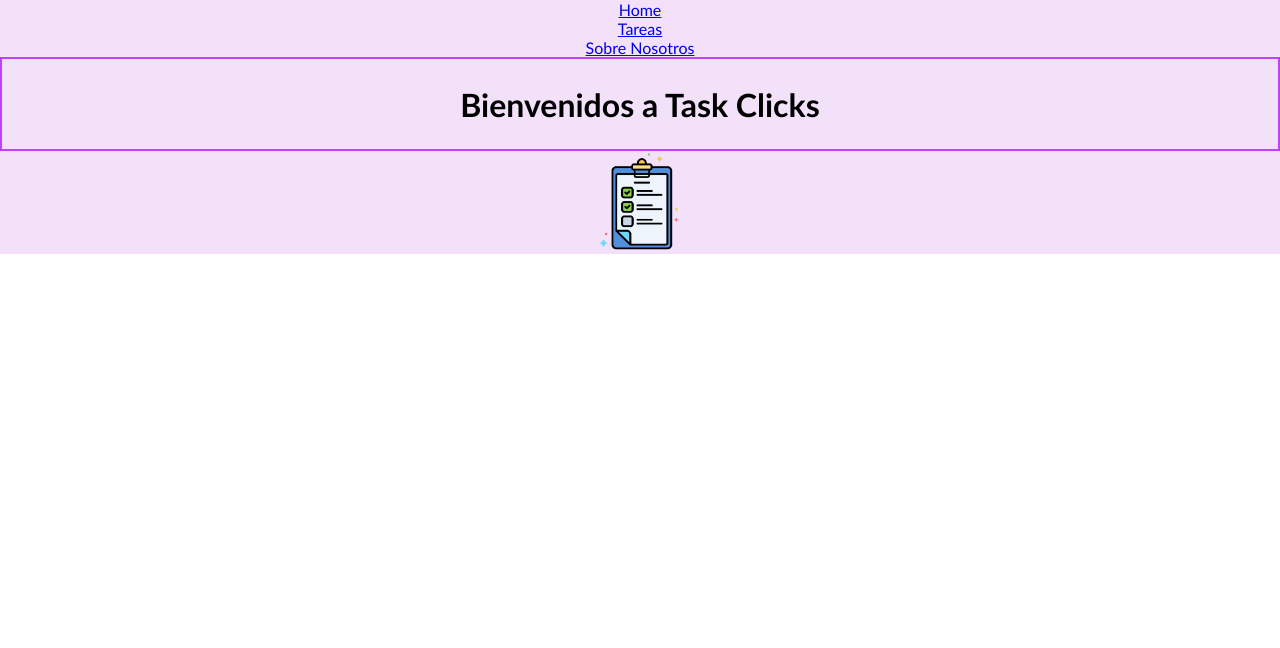
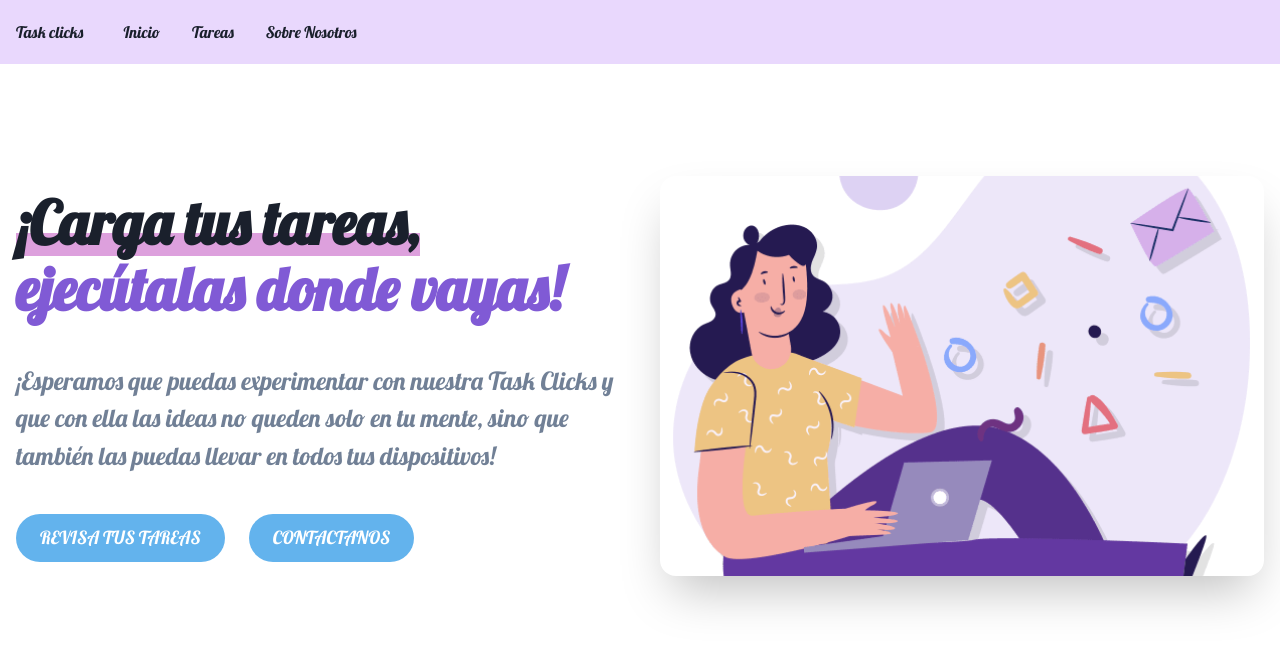
Before and after one commit to Nifemarquez13/TaskList, a React (Vite) app: page / in a window 1280 px wide. Shown: the top 648 px of the page. Built offline with nearby package versions, Linux system fonts and the light colour scheme.

Commit message:
Implementación de primera parte de Chakra UI

```diff
--- a/index.html
+++ b/index.html
@@ -3,6 +3,9 @@
   <head>
     <meta charset="UTF-8" />
     <link rel="icon" type="image/svg+xml" href="/vite.svg" />
+    <link rel="preconnect" href="https://fonts.googleapis.com">
+<link rel="preconnect" href="https://fonts.gstatic.com" crossorigin>
+<link href="https://fonts.googleapis.com/css2?family=Lobster&family=Pacifico&family=Prompt:ital,wght@1,200&display=swap" rel="stylesheet">
     <meta name="viewport" content="width=device-width, initial-scale=1.0" />
     <title>LISTA DE TAREAS</title>
   </head>
--- a/package.json
+++ b/package.json
@@ -9,6 +9,11 @@
     "preview": "vite preview"
   },
   "dependencies": {
+    "@chakra-ui/icons": "^2.1.0",
+    "@chakra-ui/react": "^2.8.0",
+    "@emotion/react": "^11.11.1",
+    "@emotion/styled": "^11.11.0",
+    "framer-motion": "^10.13.0",
     "react": "^18.2.0",
     "react-dom": "^18.2.0",
     "react-modal": "^3.16.1",
--- a/src/App.css
+++ b/src/App.css
@@ -1,8 +1,8 @@
 * {
     margin: 0;
     padding: 0;
-    font-family: 'Trebuchet MS', 'Lucida Sans Unicode', 'Lucida Grande', 'Lucida Sans', Arial, sans-serif, Haettenschweiler, 'Arial Narrow Bold', sans-serif;
-  }
+    font-family: 'Lobster', 'Pacifico'};
+
   #root {
     text-align: center;
     /* width: 90%; */
@@ -27,6 +27,11 @@
     margin: auto;
   }
 
+  .addTask {
+     border: 2px solid rgb(197, 64, 250);
+    padding: 0.5%;
+  };
+
   .icons {
     justify-content: center;
   }
@@ -43,7 +48,7 @@
     border-radius: 3%;
   }
 
-  button{
+  /* button{
     background-color: rgb(66, 66, 233);
     margin-left: 5px;
     color: white;
@@ -52,7 +57,7 @@
     font-size: 14px;
     border-radius: 5px;
     cursor: pointer;
-  }
+  } */
 input, select{
   border: none;
   border-bottom: 2px solid pink;
@@ -78,9 +83,9 @@ input, select{
   float: right;
 }
 
-#mybutton{
+/* #mybutton{
   margin-top: 7px;
-}
+} */
 
 .error {
   display: block;
--- a/src/App.jsx
+++ b/src/App.jsx
@@ -4,10 +4,14 @@ import { Home } from "./pages/Home";
 import { Tareas } from "./pages/Tareas";
 import { SobreNosotros } from "./pages/SobreNosotros";
 import { Menu } from "./components/Menu";
+import { ChakraProvider} from '@chakra-ui/react';
+import { theme } from './theme/theme';
+
 
 function App() {
 
 return (
+  <ChakraProvider theme={theme}>
     <div>
       <BrowserRouter>
       <Menu />
@@ -17,8 +21,8 @@ return (
         <Route path="/aboutUs" element={<SobreNosotros />} />
       </Routes>
     </BrowserRouter>
-
     </div>
+  </ChakraProvider>
   );
 }
 
--- a/src/components/AddTask.jsx
+++ b/src/components/AddTask.jsx
@@ -2,6 +2,7 @@ import { Fragment } from "react";
 import Modal from 'react-modal';
 import useModal from "./useModal";
 import Formulario from "./Formulario";
+import { Button } from "@chakra-ui/react";
 
 function AddTask (props){
 
@@ -11,8 +12,12 @@ function AddTask (props){
     return (
 
     <Fragment>
-    <button type='submit' id="mybutton" onClick={handleAbrirModal}>Nueva Tarea</button>
-
+    <div className="addTask">
+    <Button
+          variant='outline'
+          size='lg'
+         onClick={handleAbrirModal}>Nueva Tarea</Button>
+    </div>
     <Modal isOpen={modalAbierto} onRequestClose={handleCerrarModal} ariaHideApp={false}>
     <button onClick={handleCerrarModal} id="Close">Cerrar</button>
       <Formulario
--- a/src/components/Header.jsx
+++ b/src/components/Header.jsx
@@ -1,4 +1,4 @@
 function Header() {
-    return <h1>Todo App</h1>
+    return <h1>Task Clicks</h1>
 }
 export default Header;
--- a/src/components/Menu.jsx
+++ b/src/components/Menu.jsx
@@ -1,18 +1,71 @@
-import {Link} from "react-router-dom"
+import {Link as RouterLink} from "react-router-dom"
+import {
+    Box,
+    Flex,
+    HStack,
+    Link,
+    useColorModeValue,
+    useDisclosure,
+    IconButton,
+    Stack,
+  } from '@chakra-ui/react';
+
+  import { HamburgerIcon, CloseIcon } from '@chakra-ui/icons';
+
 export function Menu() {
+  const { isOpen, onOpen, onClose } = useDisclosure();
   return (
-    <nav>
-      <ul>
-        <li>
-        <Link to="/">Home</Link>
-        </li>
-        <li>
-        <Link to="/task">Tareas</Link>
-        </li>
-        <li>
-        <Link to="/aboutUs">Sobre Nosotros</Link>
-        </li>
-      </ul>
-    </nav>
+    <>
+     <Box bg={useColorModeValue('purple.100', 'purple.900')} px={4}>
+        <Flex h={16} alignItems={'center'} justifyContent={'space-between'}>
+          <IconButton
+            size={'md'}
+            icon={isOpen ? <CloseIcon /> : <HamburgerIcon />}
+            aria-label={'Open Menu'}
+            display={{ md: 'none' }}
+            onClick={isOpen ? onClose : onOpen}
+          />
+          <HStack spacing={8} alignItems={'center'}>
+            <Box>Task clicks</Box>
+    <HStack
+              as={'nav'}
+              spacing={4}
+              display={{ base: 'none', md: 'flex' }}>
+                <Link as={RouterLink}
+                    variant='menu'
+                    to="/">Inicio
+              </Link>
+              <Link as={RouterLink}
+                    variant='menu'
+                    to="/task">Tareas
+              </Link>
+              <Link as={RouterLink}
+                    variant='menu'
+                    to="/aboutUs">Sobre Nosotros
+              </Link>
+            </HStack>
+            </HStack>
+            </Flex>
+            {isOpen ? (
+          <Box pb={4} display={{ md: 'none' }}>
+            <Stack as={'nav'} spacing={4}>
+            <Link as={RouterLink}
+                    variant='menu'
+                    to="/">Inicio
+              </Link>
+              <Link as={RouterLink}
+                    variant='menu'
+                    to="/task">Tareas
+              </Link>
+              <Link as={RouterLink}
+                    variant='menu'
+                    to="/aboutUs">Sobre Nosotros
+              </Link>
+
+            </Stack>
+            </Box>
+        ) : null}
+             </Box>
+    </>
   );
 }
--- a/src/pages/Home.jsx
+++ b/src/pages/Home.jsx
@@ -1,10 +1,109 @@
+import {
+  Container,
+  Stack,
+  Flex,
+  Box,
+  Heading,
+  Text,
+  Button,
+  Image,
+} from "@chakra-ui/react";
+
 export function Home() {
-  return(
-    <div>
-      <div className="HomePage">
-      <h1>Bienvenidos a Task Clicks</h1>
-      <img src="./../src/images/ListaTareas2.png" alt="" />
-      </div>
-    </div>
+  return (
+    <Container maxW={"7xl"}>
+      <Stack
+        align={"center"}
+        spacing={{ base: 8, md: 10 }}
+        py={{ base: 20, md: 28 }}
+        direction={{ base: "column", md: "row" }}
+      >
+        <Stack flex={1} spacing={{ base: 5, md: 10 }}>
+          <Heading
+            lineHeight={1.1}
+            fontWeight={600}
+            fontSize={{ base: "3xl", sm: "4xl", lg: "6xl" }}
+          >
+            <Text
+              as={"span"}
+              position={"relative"}
+              _after={{
+                content: "''",
+                width: "full",
+                height: "30%",
+                position: "absolute",
+                bottom: 1,
+                left: 0,
+                bg: "plum",
+                zIndex: -1,
+              }}
+            >
+              ¡Carga tus tareas,
+            </Text>
+            <br />
+            <Text as={"span"} color={"purple.500"}>
+              ejecútalas donde vayas!
+            </Text>
+          </Heading>
+          <Text color={"gray.500"} fontSize={"25px"}>
+            ¡Esperamos que puedas experimentar con nuestra Task Clicks y que con
+            ella las ideas no queden solo en tu mente, sino que también las
+            puedas llevar en todos tus dispositivos!
+          </Text>
+          <Stack
+            spacing={{ base: 4, sm: 6 }}
+            direction={{ base: "column", sm: "row" }}
+          >
+            <Button
+              rounded={"full"}
+              size={"lg"}
+              fontWeight={"normal"}
+              px={6}
+              colorScheme={"pink"}
+              bg={"blue.300"}
+              _hover={{ bg: "pink.500" }}
+            >
+              REVISA TUS TAREAS
+            </Button>
+            <Button
+              rounded={"full"}
+              size={"lg"}
+              fontWeight={"normal"}
+              px={6}
+              colorScheme={"pink"}
+              bg={"blue.300"}
+              _hover={{ bg: "plum" }}
+            >
+              CONTACTANOS
+            </Button>
+          </Stack>
+        </Stack>
+        <Flex
+          flex={1}
+          justify={"center"}
+          align={"center"}
+          position={"relative"}
+          w={"full"}
+        >
+          <Box
+            position={"relative"}
+            height={"400px"}
+            rounded={"2xl"}
+            boxShadow={"2xl"}
+            width={"full"}
+            overflow={"hidden"}
+          >
+            <Image
+              alt={"Hero Image"}
+              fit={"cover"}
+              align={"center"}
+              w={"100%"}
+              h={"100%"}
+              src={"./../src/images/homePage.png"}
+            />
+          </Box>
+        </Flex>
+      </Stack>
+    </Container>
   );
 }
--- a/src/pages/Tareas.jsx
+++ b/src/pages/Tareas.jsx
@@ -1,4 +1,3 @@
-import Header from "./../components/Header"
 import Task from "./../components/Task";
 import useLocalStorageData from "./../hooks/useLocalStorageData";
 import AddTask from "./../components/AddTask";
@@ -9,7 +8,6 @@ export function Tareas () {
   const {taskData, deleteTask, addTask, selectTaskUpdate, updateTask, completeTask}  = useLocalStorageData();
   return (
     <div className="App">
-      <Header />
       <AddTask
         addTask = {addTask}
         />
--- /dev/null
+++ b/src/theme/theme.js
@@ -0,0 +1,43 @@
+import { extendTheme } from '@chakra-ui/react'
+
+const Link = {
+    variants: {
+        menu:{
+            px:'2',
+            py:'1',
+            rounded:'md',
+            _hover:{
+              textDecoration: 'underline',
+              bg: "plum",
+            }
+        }
+    }
+};
+
+const Button = {
+variants: {
+        outline:{
+                bg: "rgb(66, 66, 233)",
+                ml: "5px",
+                color: "white",
+                border: "2px",
+                p: "10px 20px",
+                fontSize: "14px",
+                borderRadius: "5px",
+                _hover:{
+                color:'black',
+                bg:"rgb(220, 116, 224)",
+                fontWeigth:'light',
+            }
+
+        }
+    }
+};
+
+const FontFamily={
+    heading: 'sans-serif',
+    body:'sans-serif',
+    button:'Lobster, Pacifico'
+}
+
+export const theme = extendTheme({ components: {Link, Button}, FontFamily});
```
Also changed, not shown: 1 other file (tests, documents, lock files or other folders).
